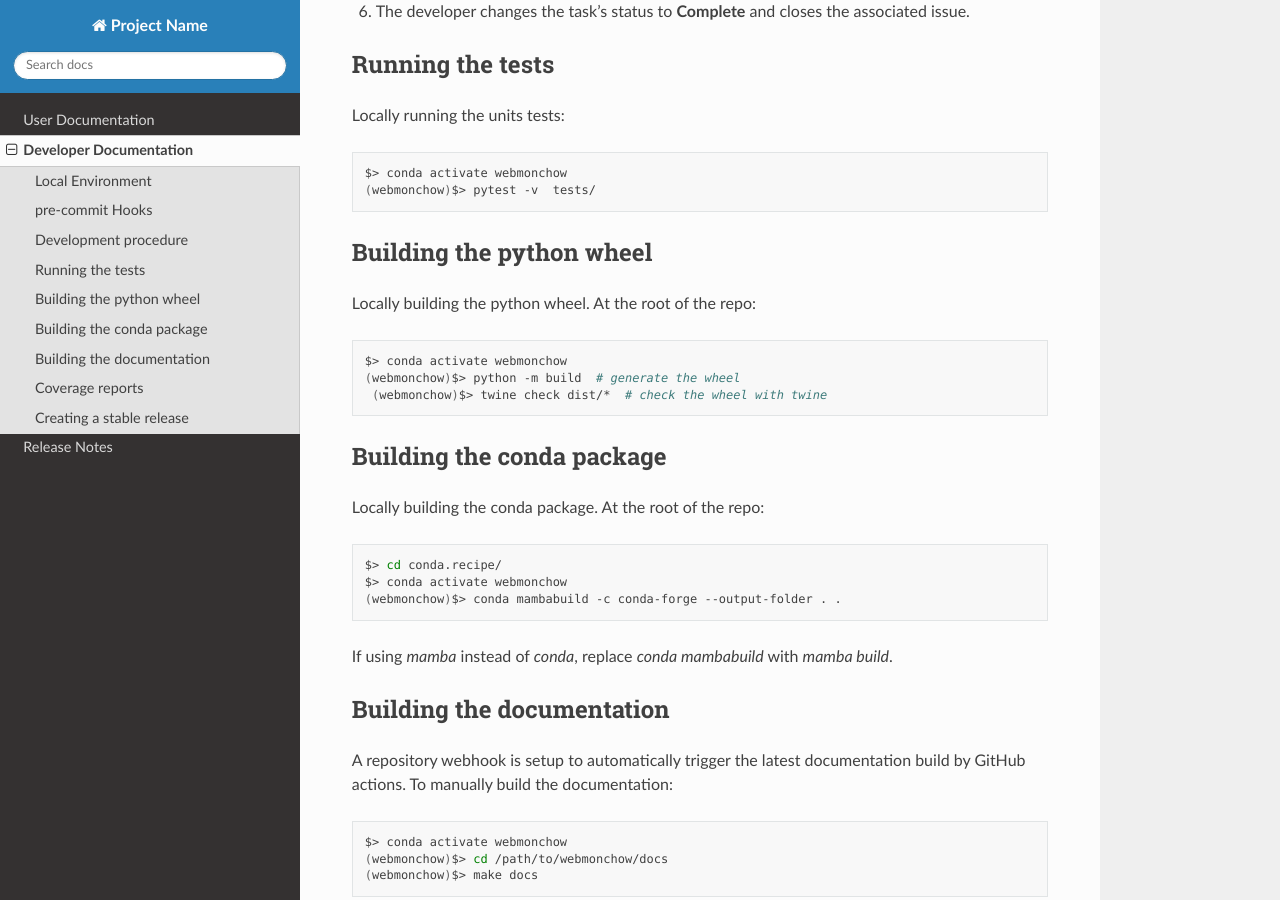
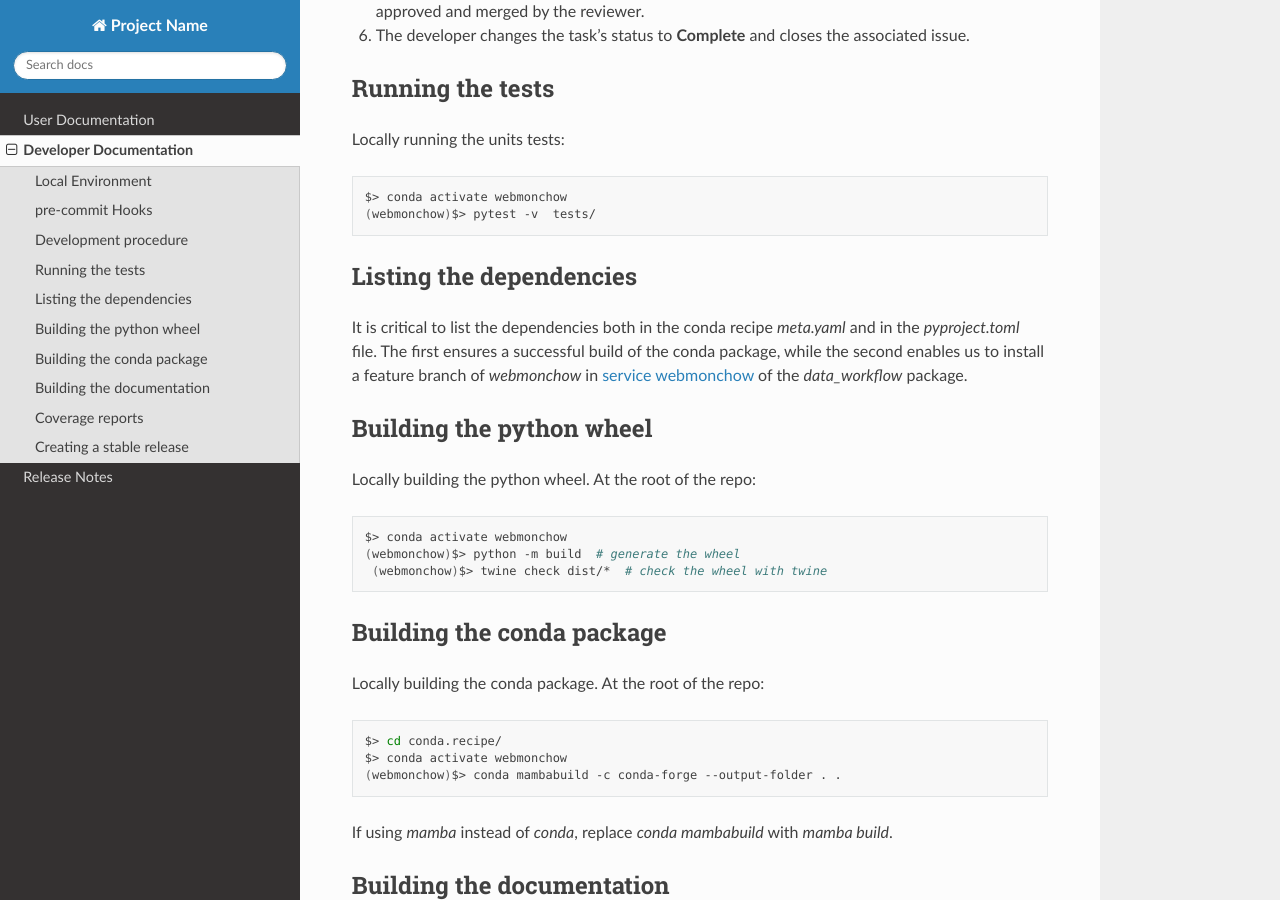
Before and after one commit to neutrons/webmonchow, a Sphinx documentation site: the page built from docs/developer/index.rst, in a window 1280 px wide and 900 px high, scrolled down 1169 px. Built offline with Sphinx 7.4.7 and the Read the Docs theme 2.0.0, drawn with Linux system fonts in a browser that asks for light colours; the version number could not be read and is left out; some of the changed text lies outside the part shown.

Commit message:
Clarify dependencies should be duplicated
Signed-off-by: Jose Borreguero <borreguero@gmail.com>

```diff
--- a/docs/developer/index.rst
+++ b/docs/developer/index.rst
@@ -55,6 +55,16 @@ Locally running the units tests:
    $> conda activate webmonchow
    (webmonchow)$> pytest -v  tests/
 
+Listing the dependencies
+------------------------
+It is critical to list the dependencies both in the conda recipe `meta.yaml` and in the `pyproject.toml` file.
+The first ensures a successful build of the conda package,
+while the second enables us to install a feature branch of `webmonchow` in
+`service webmonchow <https://github.com/neutrons/data_workflow/blob/next/Dockerfile.webmonchow>`_
+of the `data_workflow` package.
+
+
+
 Building the python wheel
 -------------------------
 Locally building the python wheel. At the root of the repo:
```
